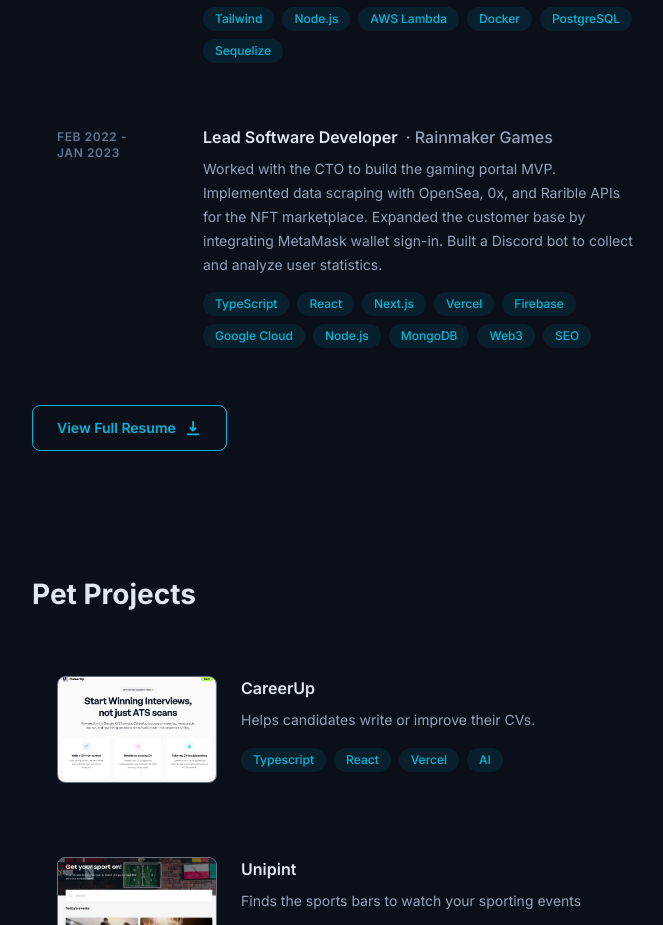
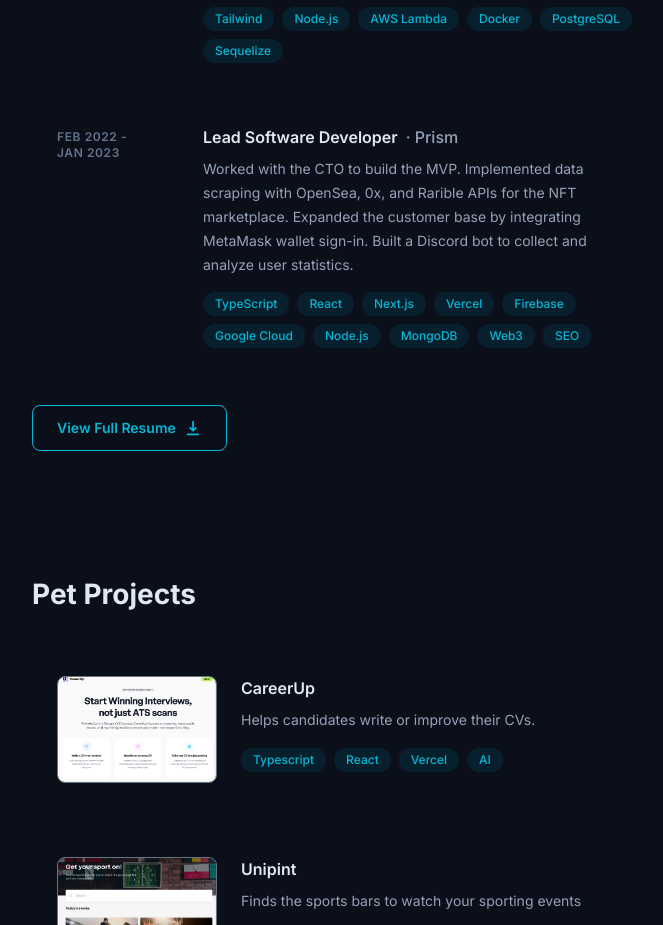
Before and after one commit to antons0l/antonsolovyov.com, a Next.js app: page / in a window 1280 px wide. Shown: the part 1320-2245 px from the top of the page, without its empty margins (484-1147 px from the left). Built offline with nearby package versions, Linux system fonts and the light colour scheme; no server answers.

Commit message:
Update cv

```diff
--- a/public/resume.json
+++ b/public/resume.json
@@ -128,12 +128,12 @@
       "roleName": "Lead Software Developer",
       "startDate": "2022-02",
       "endDate": "2023-01",
-      "description": "Worked with the CTO to build the gaming portal MVP using React/Tailwind. Implemented data scraping with OpenSea, 0x, and Rarible APIs for the NFT marketplace. Expanded the customer base by integrating MetaMask wallet sign-in. Built a Discord bot to collect and analyze user statistics. Increased daily user traffic by 30% through improving the website's SEO.",
+      "description": "Worked with the CTO to build the MVP using React/Tailwind. Implemented data scraping with OpenSea, 0x, and Rarible APIs for the NFT marketplace. Expanded the customer base by integrating MetaMask wallet sign-in. Built a Discord bot to collect and analyze user statistics. Increased daily user traffic by 30% through improving the website's SEO.",
       "memberOf": {
         "@type": "Organization",
-        "name": "Rainmaker Games",
+        "name": "Prism",
         "url": "https://rmg.io/",
-        "description": "Gamers social platform startup"
+        "description": "Social network startup"
       }
     },
     {
--- a/src/app/api/check-fit/route.ts
+++ b/src/app/api/check-fit/route.ts
@@ -53,9 +53,9 @@ Golang API for the back-end.
 ● Partnered with the risk management team to automate the intake of financial transaction data with Unit21 API.
 ● Deployed batch jobs on AWS Lambda as part of the effort to remove legacy code.
 
-Rainmaker Games (Remote) - Gamers social platform startup     Feb 2022 – Jan 2023
+Prism (Remote) - Social network startup    Feb 2022 – Jan 2023
 Lead Software Developer
-● Worked with the CTO to build the gaming portal MVP using React/Tailwind.
+● Worked with the CTO to build the MVP using React/Tailwind.
 ● Built a Discord bot to collect and analyze user statistics and improve user engagement.
 ● Increased daily user traffic by 30% through improving the website’s SEO.
 
--- a/src/data/resume.ts
+++ b/src/data/resume.ts
@@ -71,13 +71,13 @@ export const resumeData: ResumeData = {
       technologies: ["TypeScript", "GraphQL", "Go", "Java", "React", "Next.js", "Tailwind", "Node.js", "AWS Lambda", "Docker", "PostgreSQL", "Sequelize"],
     },
     {
-      id: "rainmaker-games",
+      id: "prism",
       title: "Lead Software Developer",
-      company: "Rainmaker Games",
+      company: "Prism",
       url: "https://rmg.io/",
       startDate: "Feb 2022",
       endDate: "Jan 2023",
-      description: "Worked with the CTO to build the gaming portal MVP. Implemented data scraping with OpenSea, 0x, and Rarible APIs for the NFT marketplace. Expanded the customer base by integrating MetaMask wallet sign-in. Built a Discord bot to collect and analyze user statistics.",
+      description: "Worked with the CTO to build the MVP. Implemented data scraping with OpenSea, 0x, and Rarible APIs for the NFT marketplace. Expanded the customer base by integrating MetaMask wallet sign-in. Built a Discord bot to collect and analyze user statistics.",
       technologies: ["TypeScript", "React", "Next.js", "Vercel", "Firebase", "Google Cloud", "Node.js", "MongoDB", "Web3", "SEO"],
     },
   ],
```
Also changed, not shown: 1 other file (tests, documents, lock files or other folders).
